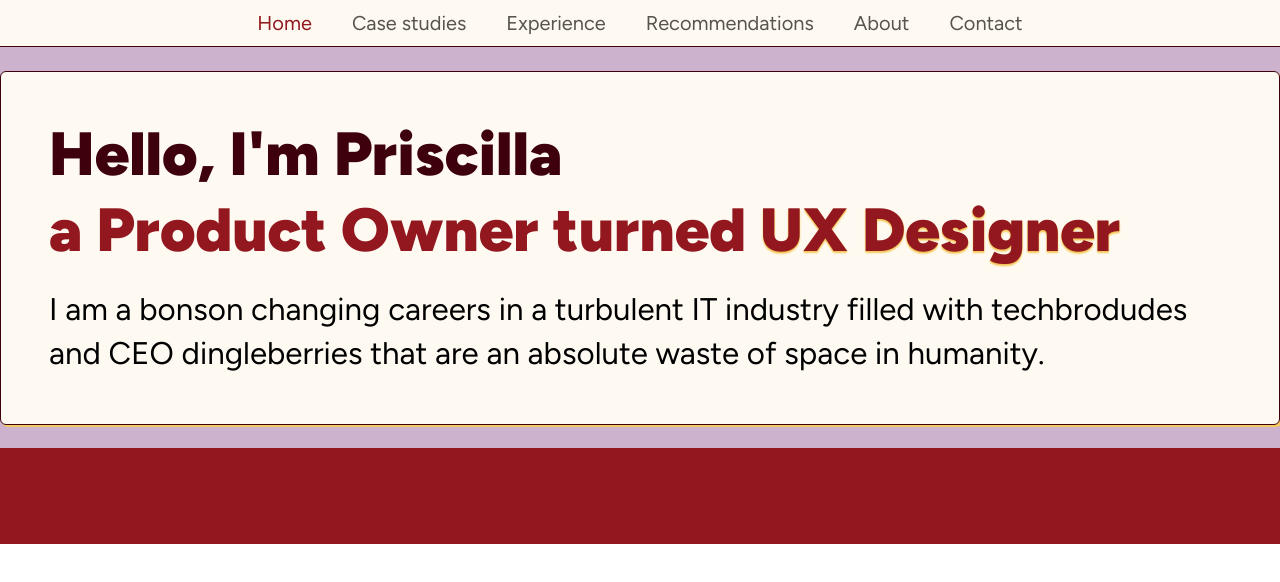
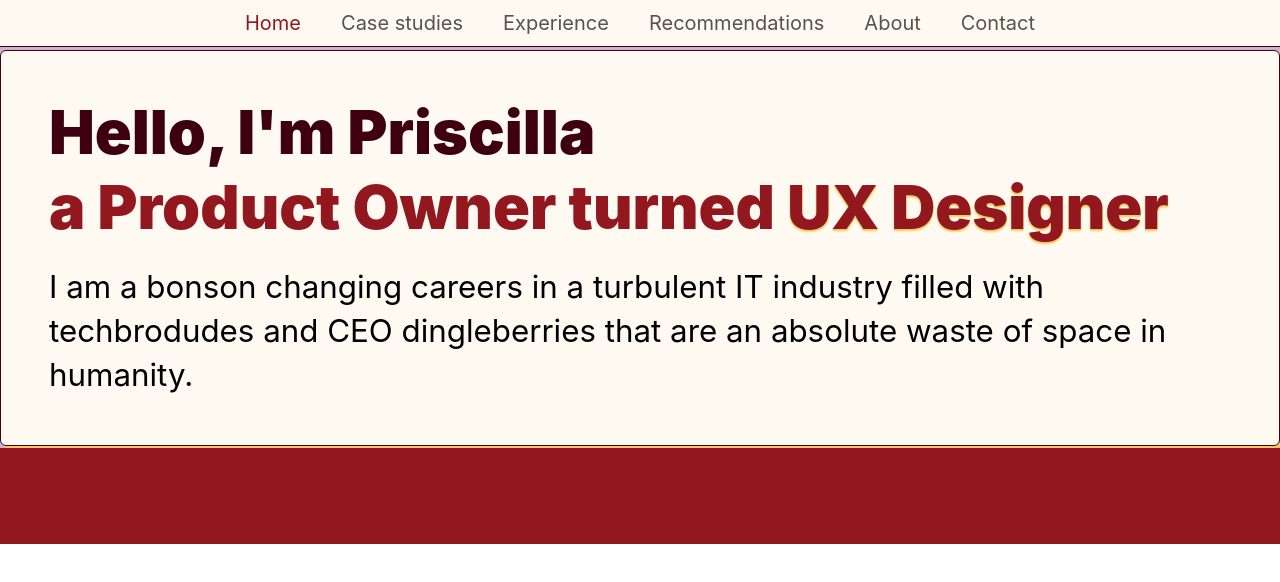
Before and after one commit to dean-tunbridge/px-portfolio, a React (Vite) app: page / in a window 1280 px wide. Shown: the top 582 px of the page. Built offline with nearby package versions, Linux system fonts and the light colour scheme.

Commit message:
remove sans classes from whole project

```diff
--- a/src/App.css
+++ b/src/App.css
@@ -9,7 +9,7 @@
   --breakpoint-2xl: 1440px;
 
   /* FONTS */
-  --font-sans: 'Figtree', 'system-ui', sans-serif;
+  --: 'Figtree', 'system-ui', sans-serif;
 
   /* FONT SIZE */
   --text-xs: 12.8px;
@@ -120,6 +120,6 @@
 
 @layer base {
   body {
-    font-family: var(--font-sans);
+    font-family: var(--);
   }
 }
--- a/src/components/Hero.tsx
+++ b/src/components/Hero.tsx
@@ -14,14 +14,14 @@ export default function Hero() {
         className="w-full max-w-(--width-max-content)">
         <div className="flex flex-col items-start gap-6">
           <div className="flex flex-col items-start gap-2">
-            <h1 className="font-sans font-black text-4xl ">
+            <h1 className=" font-black text-4xl ">
               <span className="text-content-brand-primary">
                 Hello, I&apos;m Priscilla
               </span>
               {/* <span className="text-content-brand-secondary">Priscilla</span> */}
             </h1>
 
-            <p className="font-sans font-black text-4xl ">
+            <p className=" font-black text-4xl ">
               <span className="text-content-brand-secondary">
                 a Product Owner turned{' '}
               </span>
@@ -31,7 +31,7 @@ export default function Hero() {
             </p>
           </div>
 
-          <p className="font-sans font-normal text-xl">
+          <p className=" font-normal text-xl">
             I am a bonson changing careers in a turbulent IT industry filled
             with techbrodudes and CEO dingleberries that are an absolute waste
             of space in humanity.
```
